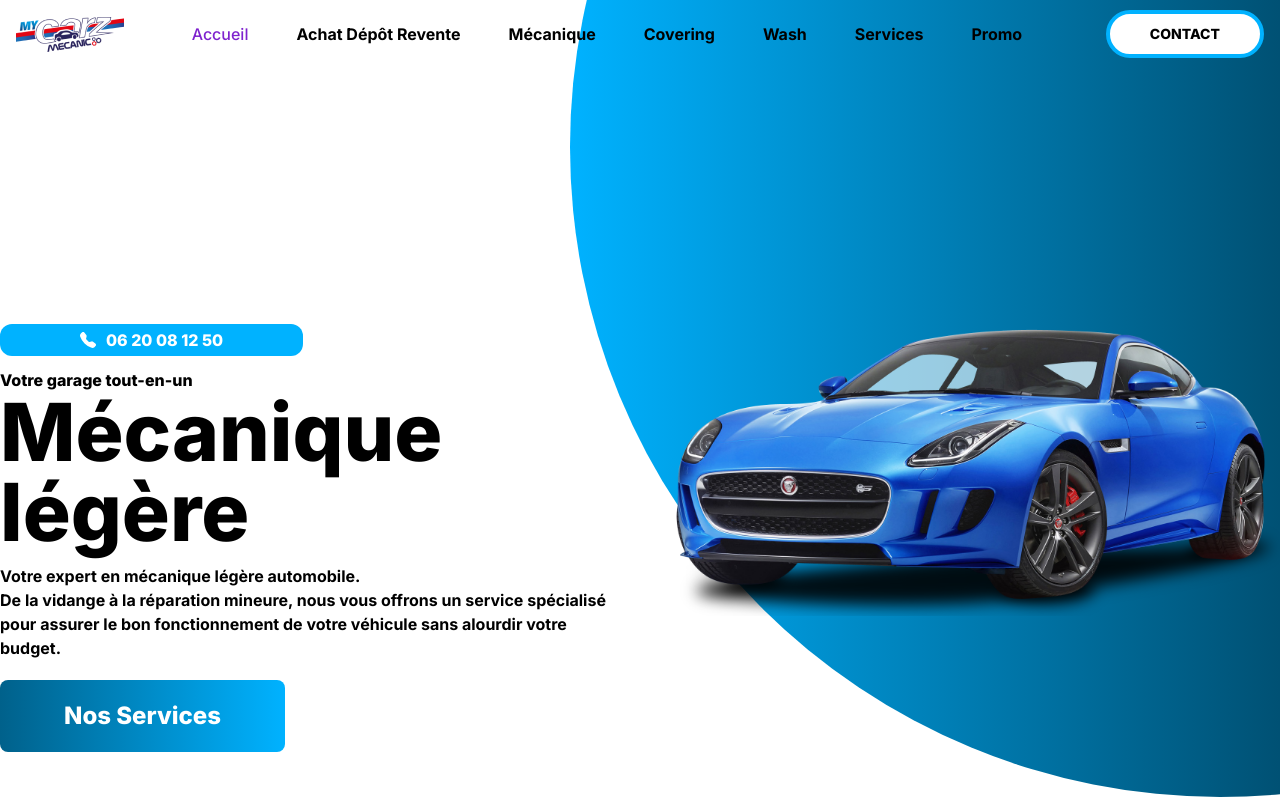
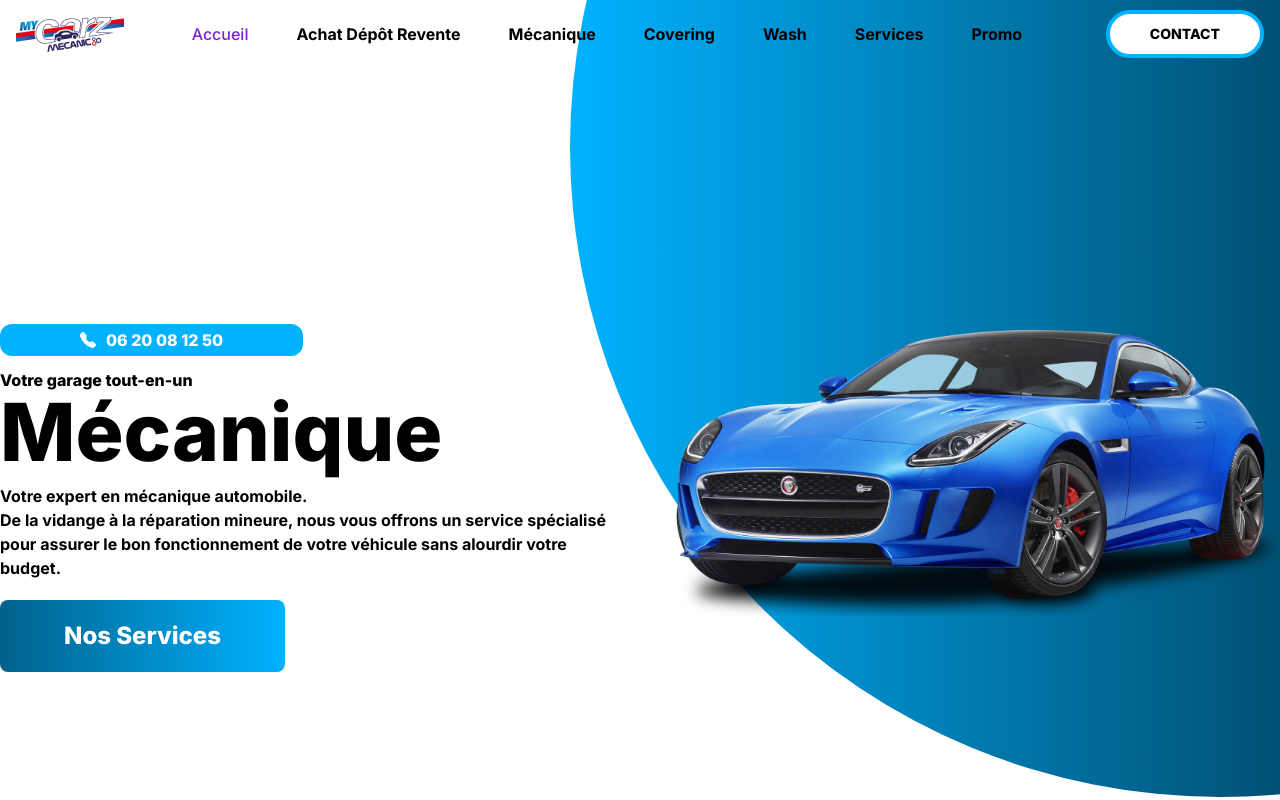
Before and after one commit to Yannis-Alouache/MyCarz, a Next.js app in the folder frontend/: page /mechanique in a window 1280 px wide. Shown: the top 800 px of the page. Built offline with nearby package versions, Linux system fonts and the light colour scheme.

Commit message:
[~] fixed typo

```diff
--- a/frontend/src/app/_components/MechanicHeroBanner/MechanicHeroBanner.jsx
+++ b/frontend/src/app/_components/MechanicHeroBanner/MechanicHeroBanner.jsx
@@ -12,10 +12,10 @@ const MechanicHeroBanner = () => {
                     <Badge className="mb-3 bg-[#00B2FF]" />
                     <span className="font-extrabold">Votre garage tout-en-un</span>
                     <h1 className="text-[80px] leading-none font-extrabold mb-3">
-                        Mécanique légère
+                        Mécanique
                     </h1>
                     <div className="font-bold mb-5">
-                        <p>Votre expert en mécanique légère automobile.</p>
+                        <p>Votre expert en mécanique automobile.</p>
                         <p>De la vidange à la réparation mineure, nous vous offrons un service spécialisé pour assurer le bon fonctionnement de votre véhicule sans alourdir votre budget.</p>
                     </div>
                     <button className="font-extrabold text-2xl text-white rounded-lg px-16 py-5"
```
